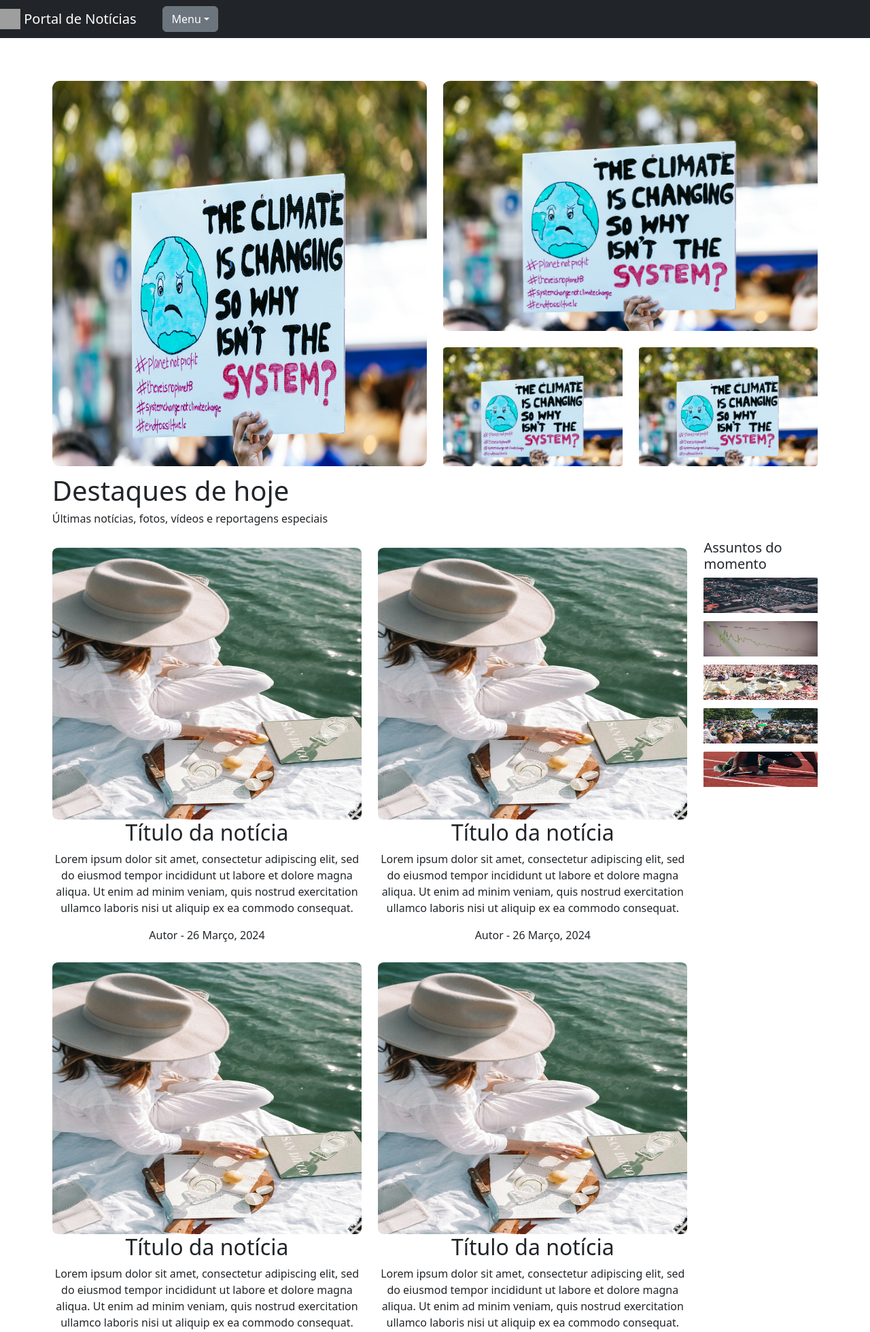
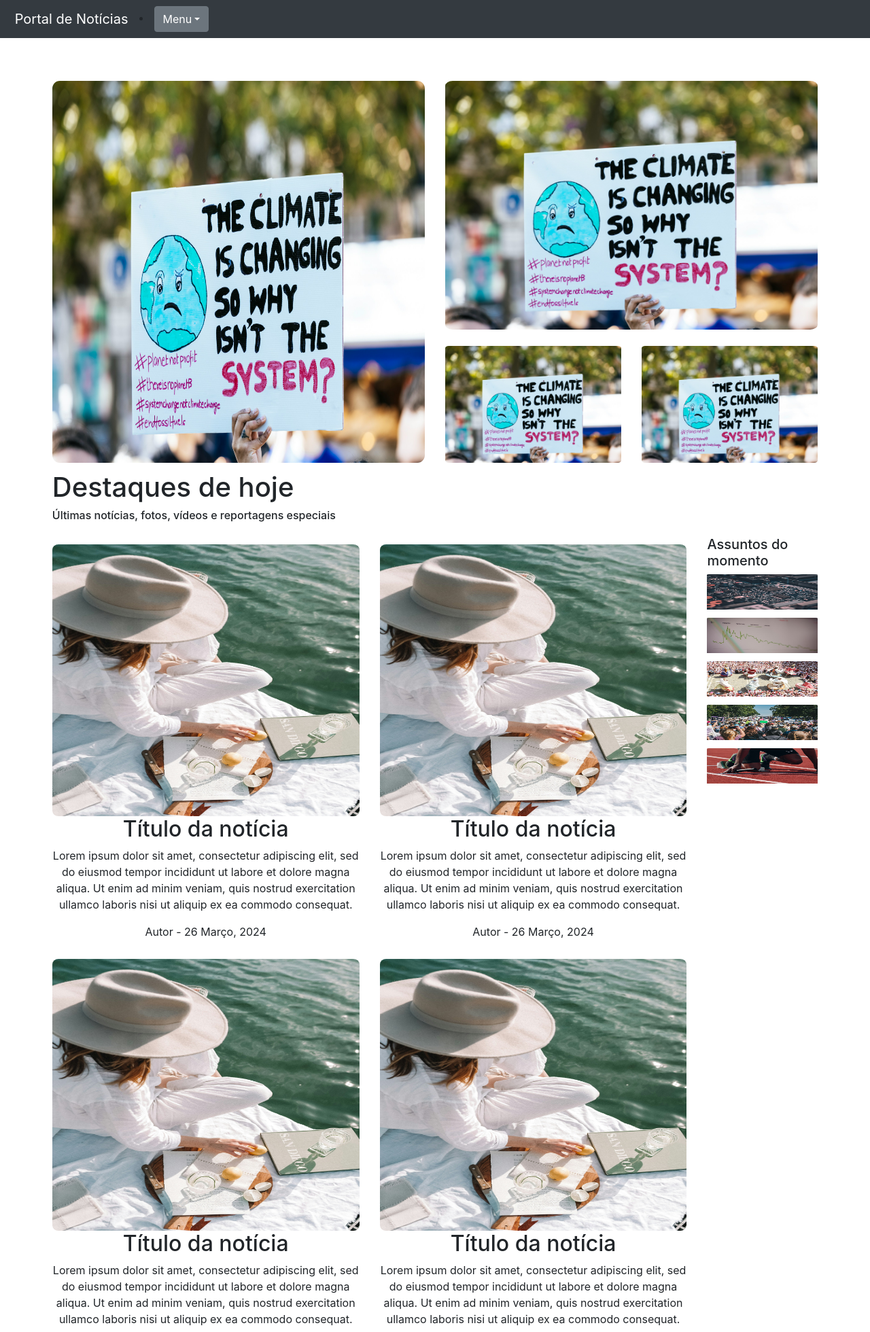
Before and after one commit to Hedy-Lamarr-e-Margaret-Hamilton/blog-noticias, a Python web app: template base/templates/index.html in a window 1280 px wide. Shown: the top 1960 px of the page at 68% size. Run offline with Jinja, Linux system fonts and the light colour scheme; the template is opened without the code that fills it, so the values that code supplies are empty; some libraries are stand-ins or nearby versions; grey boxes are pictures that could not be loaded.

Commit message:
feat(style): removendo links bootstrap

```diff
--- a/base/templates/layout.html
+++ b/base/templates/layout.html
@@ -1,18 +1,15 @@
 <!doctype html>
 <html lang="pt-br" data-bs-theme="auto">
-  <head><script src="../assets/js/color-modes.js"></script>
+  <head>
 
     <meta charset="utf-8">
     <meta name="viewport" content="width=device-width, initial-scale=1">
     <meta name="description" content="">
     <title>Portal de Notícias - {% block title %} {% endblock %}</title>
 
-    <link rel="canonical" href="https://getbootstrap.com/docs/5.3/examples/starter-template/">
+
     <link rel="stylesheet" href="https://cdn.jsdelivr.net/npm/bootstrap@4.0.0/dist/css/bootstrap.min.css" integrity="sha384-Gn5384xqQ1aoWXA+058RXPxPg6fy4IWvTNh0E263XmFcJlSAwiGgFAW/dAiS6JXm" crossorigin="anonymous">
 
-
-    <link href="/static/starter-template.css" rel="stylesheet">
-    <link href="/static/bootstrap.min.css" rel="stylesheet">
     <link href="/static/styles.css" rel="stylesheet">
 
   </head>
@@ -27,7 +24,7 @@
     </footer>
 
 
-    <script src="/static/bootstrap.bundle.min.js"></script>
+
     <script src="https://code.jquery.com/jquery-3.2.1.slim.min.js" integrity="sha384-KJ3o2DKtIkvYIK3UENzmM7KCkRr/rE9/Qpg6aAZGJwFDMVNA/GpGFF93hXpG5KkN" crossorigin="anonymous"></script>
     <script src="https://cdn.jsdelivr.net/npm/popper.js@1.12.9/dist/umd/popper.min.js" integrity="sha384-ApNbgh9B+Y1QKtv3Rn7W3mgPxhU9K/ScQsAP7hUibX39j7fakFPskvXusvfa0b4Q" crossorigin="anonymous"></script>
     <script src="https://cdn.jsdelivr.net/npm/bootstrap@4.0.0/dist/js/bootstrap.min.js" integrity="sha384-JZR6Spejh4U02d8jOt6vLEHfe/JQGiRRSQQxSfFWpi1MquVdAyjUar5+76PVCmYl" crossorigin="anonymous"></script>
--- a/base/templates/nav.html
+++ b/base/templates/nav.html
@@ -1,6 +1,6 @@
 <nav class="navbar navbar-expand-lg navbar-dark bg-dark">
     <a class="navbar-brand" href="/">
-      <img src="/docs/4.0/assets/brand/bootstrap-solid.svg" width="30" height="30" class="d-inline-block align-top" alt="">
+      <img src="" class="d-inline-block align-top" alt="">
       Portal de Notícias
     </a>
 
```
